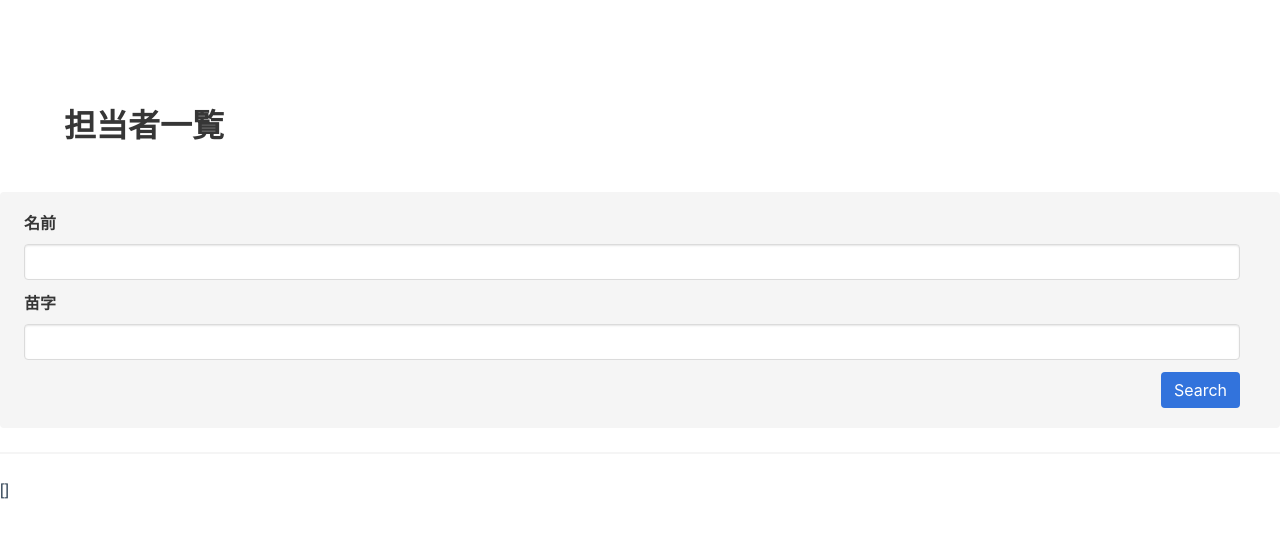
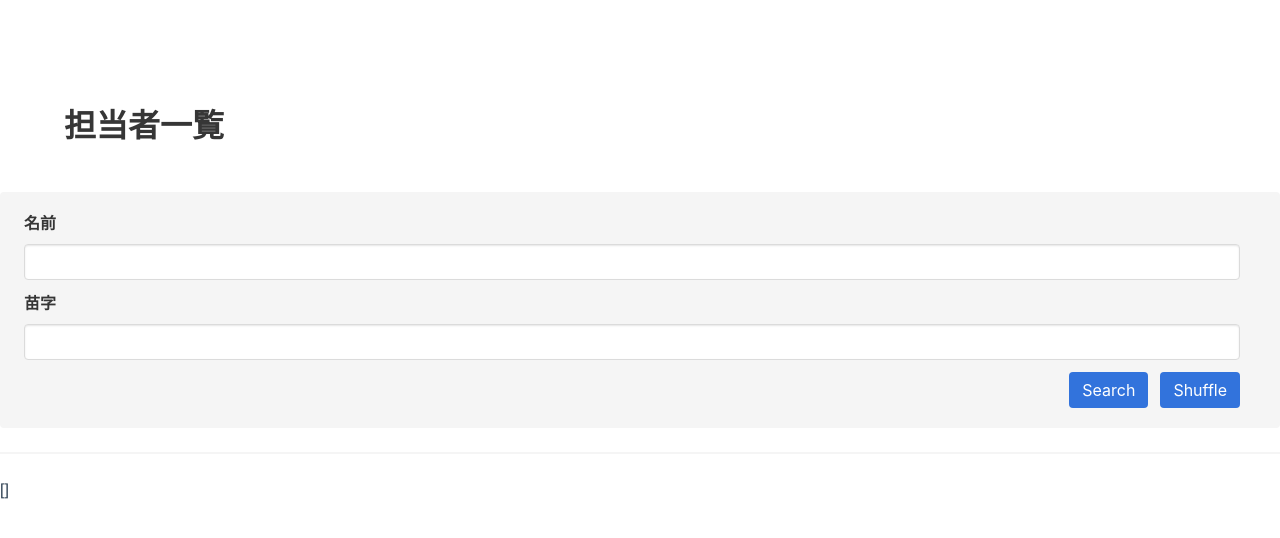
Before and after one commit to Thirosue/vue.js-handon-app, a Vue app: page / in a window 1280 px wide. Shown: the top 538 px of the page. Built offline with nearby package versions, Linux system fonts and the light colour scheme.

Commit message:
feat: wip search 9

```diff
--- a/package.json
+++ b/package.json
@@ -10,6 +10,7 @@
   },
   "dependencies": {
     "core-js": "^2.6.5",
+    "lodash": "^4.17.15",
     "vue": "^2.6.10"
   },
   "devDependencies": {
--- a/src/App.vue
+++ b/src/App.vue
@@ -29,7 +29,12 @@
           </div>
         </div>
         <div class="field is-grouped is-grouped-right">
-          <button @click="search" id="form-submit" type="submit" class="button is-link">Search</button>
+          <p class="control">
+            <button @click="search" id="form-submit" type="submit" class="button is-link">Search</button>
+          </p>
+          <p class="control">
+            <button @click="shuffle" type="submit" class="button is-link">Shuffle</button>
+          </p>
         </div>
       </div>
       <hr />
@@ -68,6 +73,8 @@
 </template>
 
 <script>
+import _ from 'lodash';
+
 export default {
   name: "app",
   data() {
@@ -77,6 +84,9 @@ export default {
     };
   },
   methods: {
+    shuffle() {
+      this.results = _.shuffle(this.results);
+    },
     search() {
       console.log(this.firstName);
       fetch(
```
